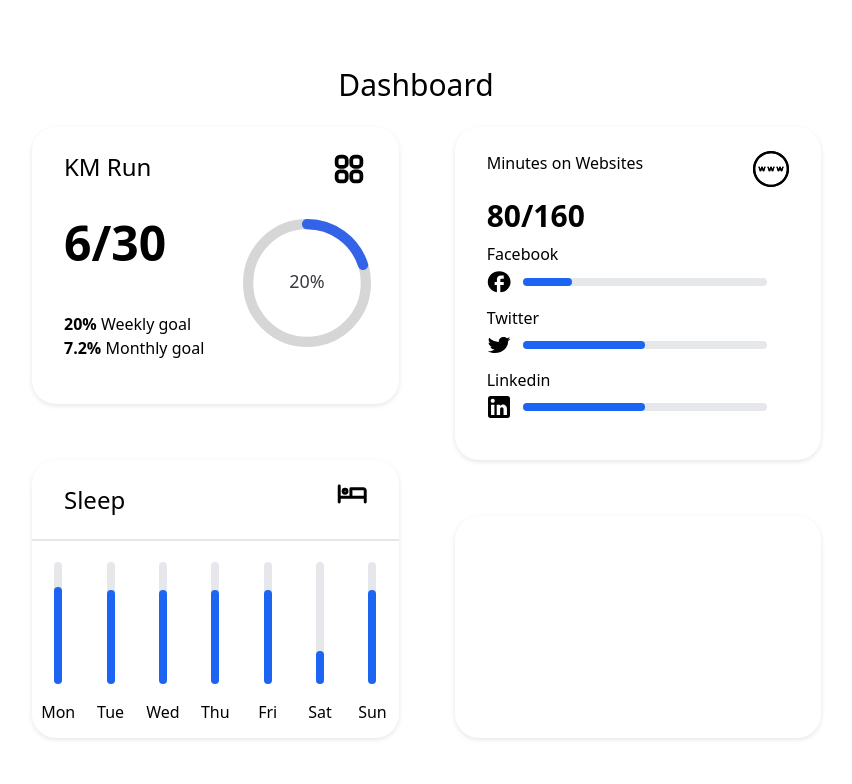
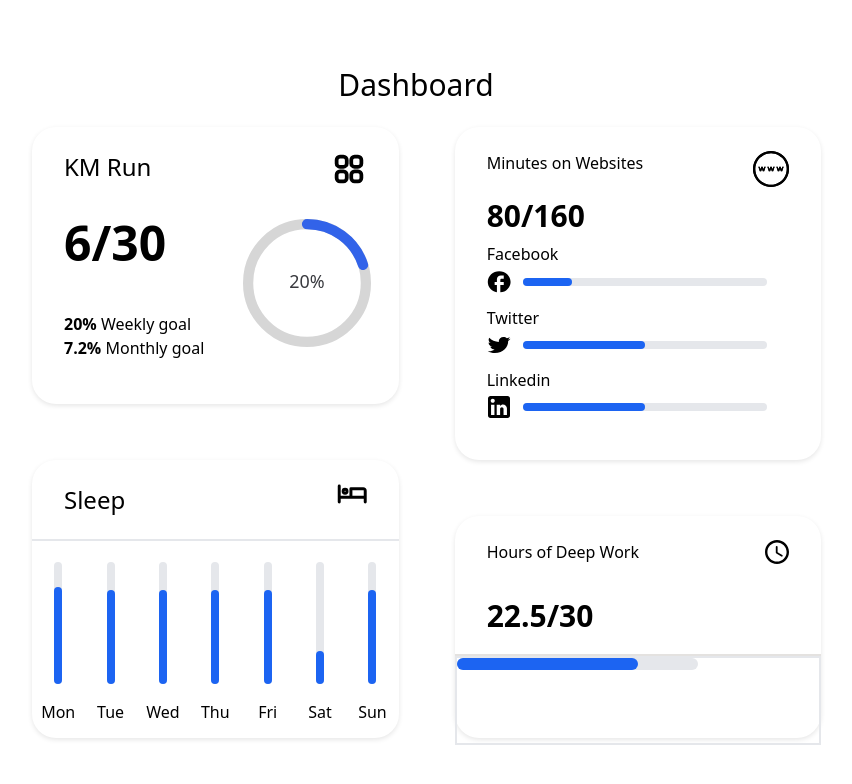
Before and after one commit to Dybton/ambient-quant-self, a React (Create React App) app: page / in a window 1280 px wide. Shown: the top 784 px of the page, without its empty margins (224-1076 px from the left). Built offline with nearby package versions, Linux system fonts and the light colour scheme.

Commit message:
added deepwork card

```diff
--- a/src/components/DeepWorkCard.tsx
+++ b/src/components/DeepWorkCard.tsx
@@ -1,12 +1,29 @@
 import React from 'react';
+import CardHeader from './CardHeader';
+import ClockIcon from './Icons/ClockIcon';
+import HorizontalProgressBar from './ProgressBars/HorizontalProgressBar';
 
 interface Props {}
 
 
 const DeepWorkCard: React.FC<Props> = () => {
   return (
-    <div className="shadow-lg w-full rounded-3xl h-2/5 mt-14"></div>
+    <div className="shadow-lg w-full rounded-3xl h-2/5 mt-14">
+      <div className='flex-row h-2/6 w-full'>
+        <CardHeader title={{ text: "Hours of Deep Work", size: "text-base" }} icon={<ClockIcon/>}/>
+      </div>
+      <div className='flex mt-2 flex-col w-full'>
+        <div className='ml-8 mb-2 w-full'>
+          <p className='font-bold text-3xl'> 22.5/30</p>
+        </div>
+        <div className='mt-3' style={{borderTop: '2px solid #E4E2E0', width: '100%'}}></div>
+      </div>
+      <div className='flex flex-col w-full border-2 h-2/5'>
+        <HorizontalProgressBar percentage={75} id={'h4'} h={12} w={'5/6'}/>
+      </div>
+    </div>
   );
 };
 
+
 export default DeepWorkCard;
```
